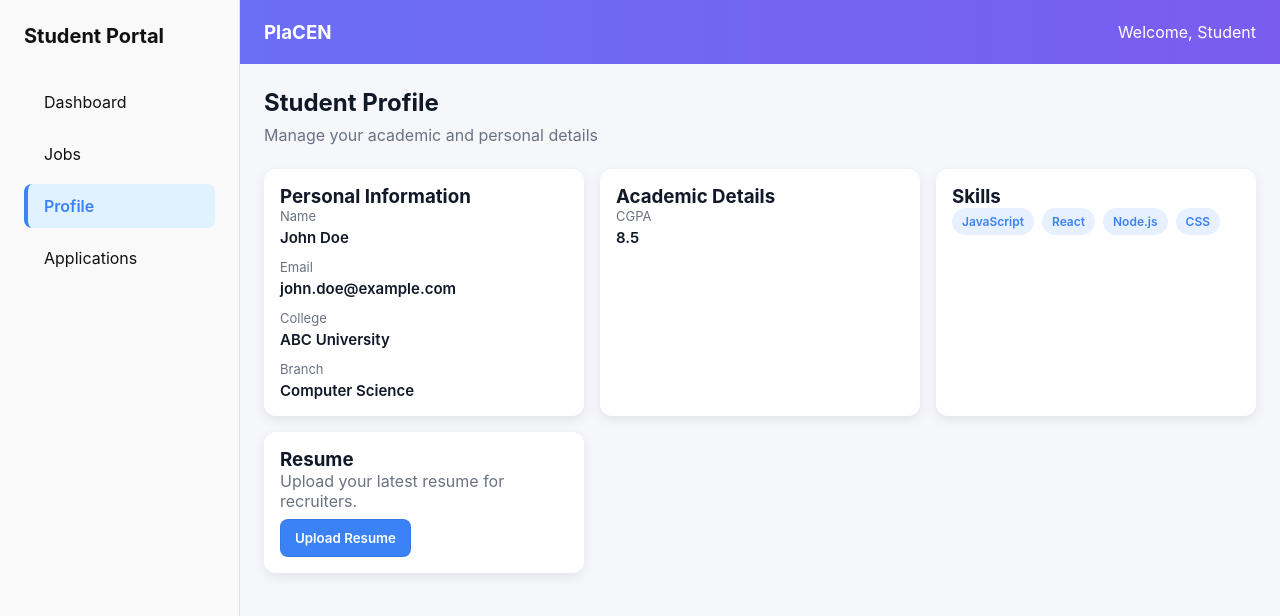
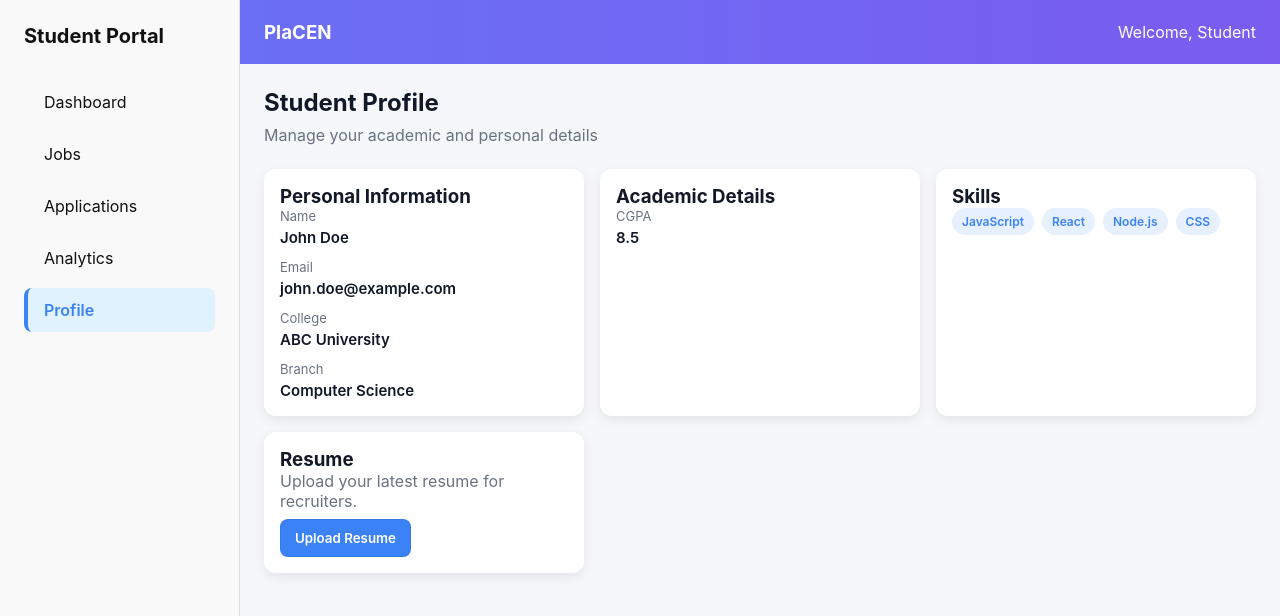
Before and after one commit to Shehbaaz297/PLACEN-ai-platform, a React app in the folder frontend/: page /student/profile in a window 1280 px wide. Shown: the top 616 px of the page. Built offline with nearby package versions, Linux system fonts and the light colour scheme; the HTML template or start-up script is replaced by a standard one.

Commit message:
Add student analytics and progress tracker

```diff
--- a/frontend/src/App.jsx
+++ b/frontend/src/App.jsx
@@ -6,6 +6,7 @@ import StudentDashboard from './pages/StudentDashboard';
 import StudentProfile from './pages/StudentProfile';
 import StudentJobs from './pages/StudentJobs';
 import StudentApplications from "./pages/StudentApplications";
+import StudentAnalytics from "./pages/StudentAnalytics";
 
 import CompanyDashBoard from './pages/CompanyDashBoard';
 import Postjob from './pages/Postjob';
@@ -24,6 +25,14 @@ function App() {
     </ProtectedRoute>
   )}
 />
+        <Route
+          path="/student/analytics"
+          element={(
+            <ProtectedRoute allowedRole="student">
+              <StudentAnalytics />
+            </ProtectedRoute>
+          )}
+        />
 
         <Route path="/login" element={<Login />} />
 
--- a/frontend/src/components/Sidebar.jsx
+++ b/frontend/src/components/Sidebar.jsx
@@ -19,8 +19,9 @@ function Sidebar() {
   const studentMenuItems = [
     { label: 'Dashboard', path: '/student/dashboard' },
     { label: 'Jobs', path: '/student/jobs' },
-    { label: 'Profile', path: '/student/profile' },
-    { label: 'Applications', path: '/student/applications' }
+    { label: 'Applications', path: '/student/applications' },
+    { label: 'Analytics', path: '/student/analytics' },
+    { label: 'Profile', path: '/student/profile' }
   ];
 
   const companyMenuItems = [
```
